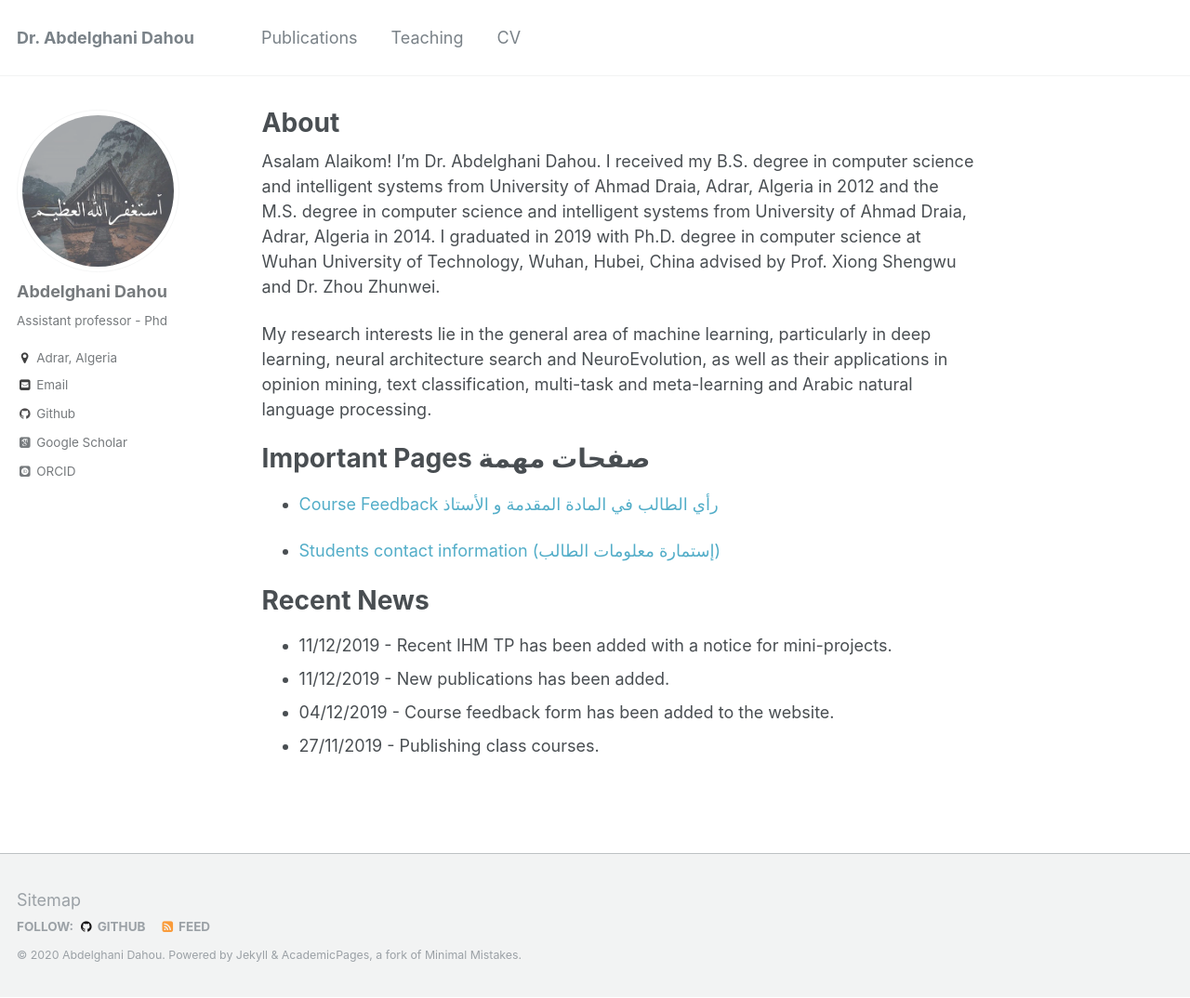
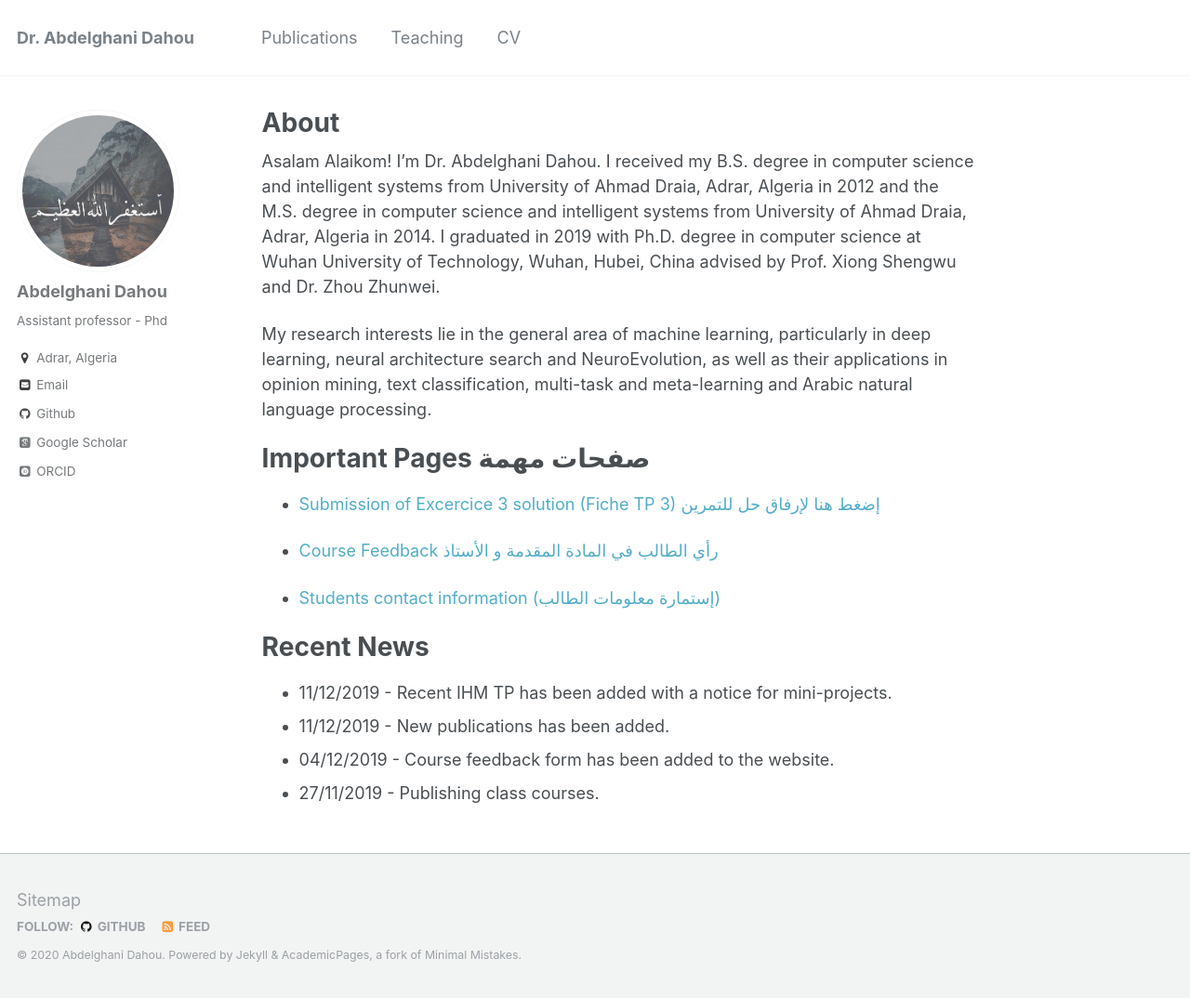
Before and after one commit to dr-dahou-adrar/dr-dahou-adrar.github.io, a Jekyll site: the page built from _pages/about.md, in a window 1280 px wide and 1074 px high. Shown: the whole window at 93% size. Built offline with Jekyll 4.4.1, drawn with Linux system fonts in a browser that asks for light colours; some web fonts are replaced.

Commit message:
Update about.md

```diff
--- a/_pages/about.md
+++ b/_pages/about.md
@@ -15,6 +15,7 @@ My research interests lie in the general area of machine learning, particularly
 
 Important Pages صفحات مهمة
 ======
+* [Submission of Excercice 3 solution (Fiche TP 3) إضغط هنا لإرفاق حل للتمرين](https://forms.gle/HUHxUzirixwaMgzk7)
 
 * [Course Feedback رأي الطالب في المادة المقدمة و الأستاذ](https://forms.gle/S8qHBjacM9y4GgbXA)
 
```
